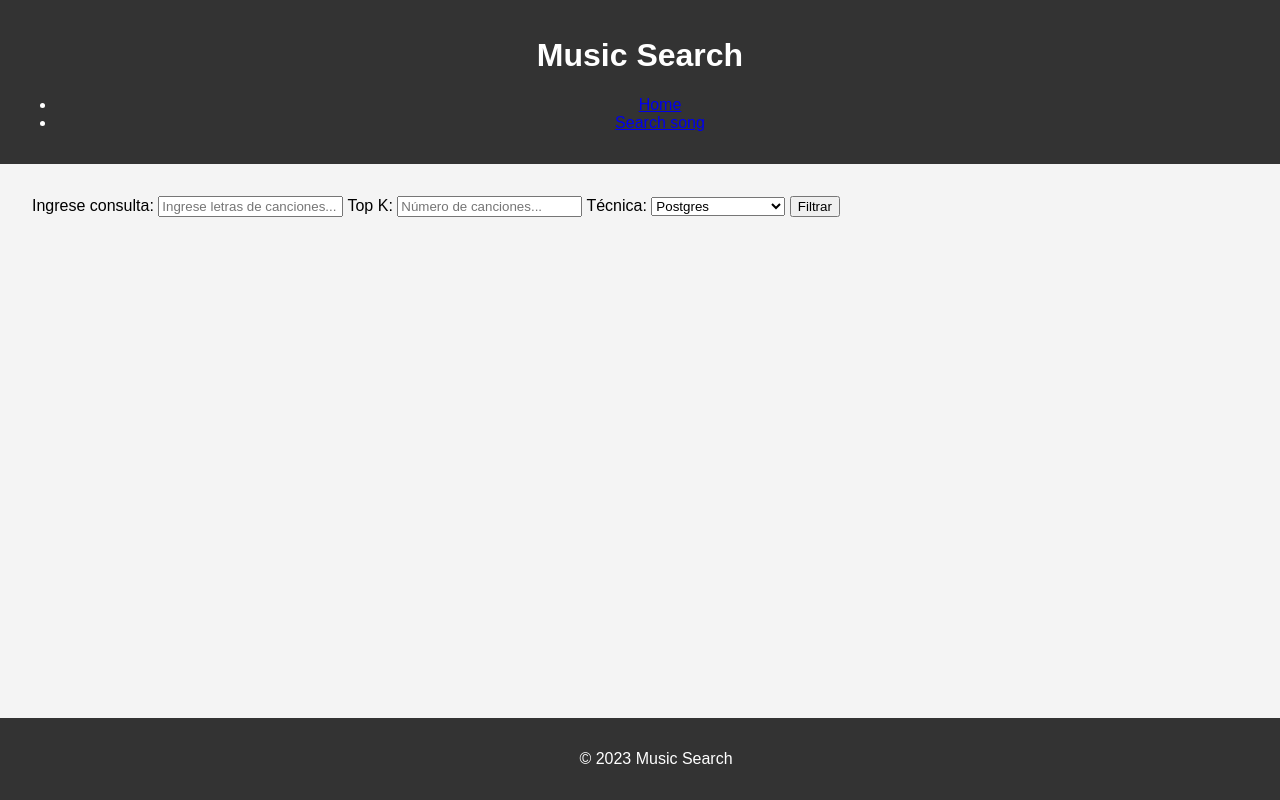
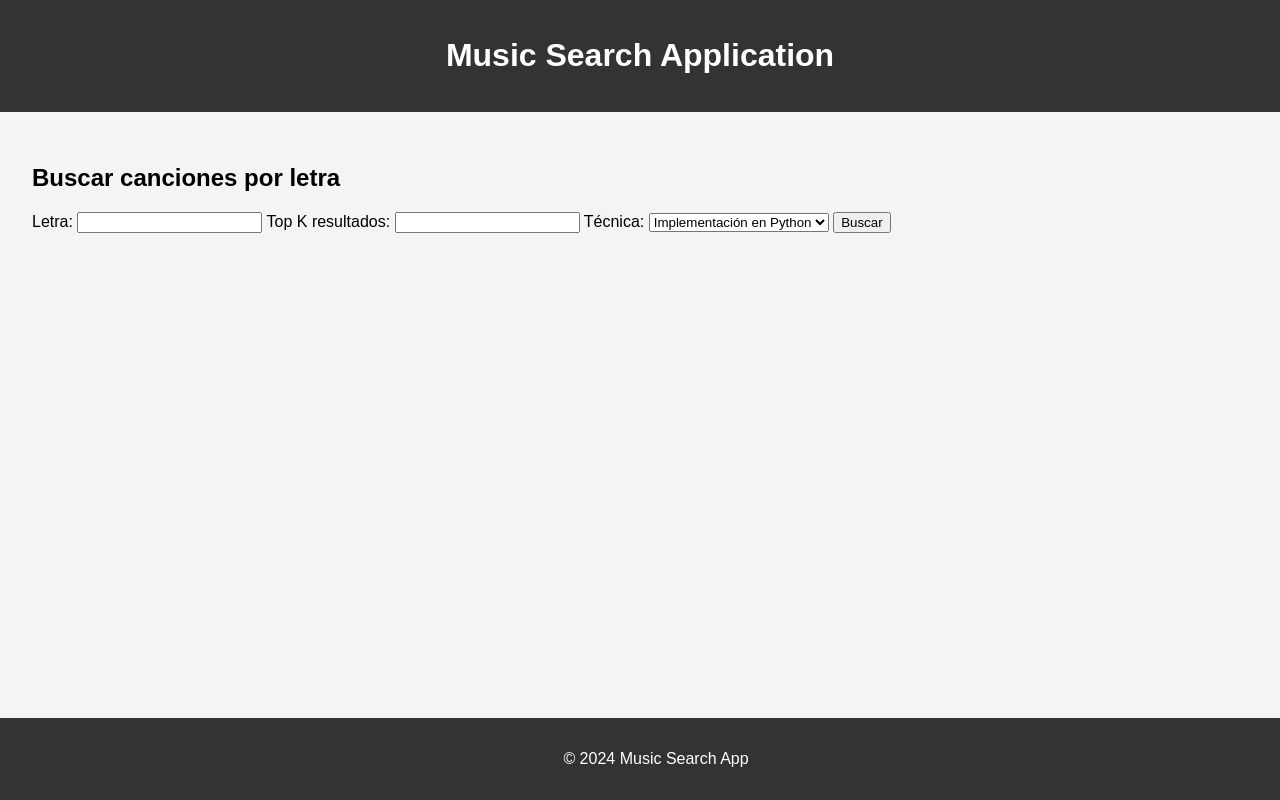
Before and after one commit to ChuSebastian/P2_BD2, a Flask app: page / in a window 1280 px wide. Run offline with Flask 3, Linux system fonts and the light colour scheme.

Commit message:
html update

```diff
--- a/frontend/templates/base.html
+++ b/frontend/templates/base.html
@@ -3,24 +3,19 @@
 <head>
     <meta charset="UTF-8">
     <meta name="viewport" content="width=device-width, initial-scale=1.0">
-    <title>Music Search</title>
+    <title>Search App</title>
     <link rel="stylesheet" href="{{ url_for('static', filename='css/styles.css') }}">
 </head>
 <body>
     <header>
-        <h1>Music Search</h1>
-        <nav>
-            <ul>
-                <li><a href="{{ url_for('index') }}">Home</a></li>
-                <li><a href="{{ url_for('index') }}">Search song</a></li>
-            </ul>
-        </nav>
+        <h1>Music Search Application</h1>
     </header>
     <main>
-        {% block content %}{% endblock %}
+        {% block content %}
+        {% endblock %}
     </main>
     <footer>
-        <p>© 2023 Music Search</p>
+        <p>&copy; 2024 Music Search App</p>
     </footer>
 </body>
 </html>
--- a/frontend/templates/index.html
+++ b/frontend/templates/index.html
@@ -2,20 +2,21 @@
 
 {% block content %}
 <div class="search-container">
+    <h2>Buscar canciones por letra</h2>
     <form action="{{ url_for('search_query') }}" method="post">
-        <label for="lyrics">Ingrese consulta:</label>
-        <input type="text" id="lyrics" name="lyrics" placeholder="Ingrese letras de canciones...">
+        <label for="lyrics">Letra:</label>
+        <input type="text" id="lyrics" name="lyrics" required>
 
-        <label for="top_k">Top K:</label>
-        <input type="number" id="top_k" name="top_k" min="1" placeholder="Número de canciones...">
+        <label for="top_k">Top K resultados:</label>
+        <input type="number" id="top_k" name="top_k" min="1" required>
 
         <label for="technique">Técnica:</label>
         <select id="technique" name="technique">
+            <option value="python">Implementación en Python</option>
             <option value="postgres">Postgres</option>
-            <option value="python">Mi implementación</option>
         </select>
 
-        <button type="submit">Filtrar</button>
+        <button type="submit">Buscar</button>
     </form>
 </div>
 {% endblock %}
--- a/frontend/templates/results.html
+++ b/frontend/templates/results.html
@@ -15,7 +15,7 @@
                 <th>Artista</th>
                 <th>Lyrics</th>
                 <th>Keywords</th>
-                <th>Image</th>
+                <!--<th>Image</th>-->
             </tr>
         </thead>
         <tbody>
@@ -28,7 +28,7 @@
                 <td>{{ result.track_artist }}</td>
                 <td>{{ result.lyrics }}</td>
                 <td>{{ result.keywords | join(', ') }}</td>
-                <td><img src="{{ url_for('static', filename='images/' + result.track_id + '.jpg') }}" alt="{{ result.track_name }}"></td>
+                <!-- <td><img src="{{ result.image }}" alt="{{ result.track_name }}" style="width:100px;height:auto;"></td> -->
             </tr>
             {% endfor %}
         </tbody>
```
